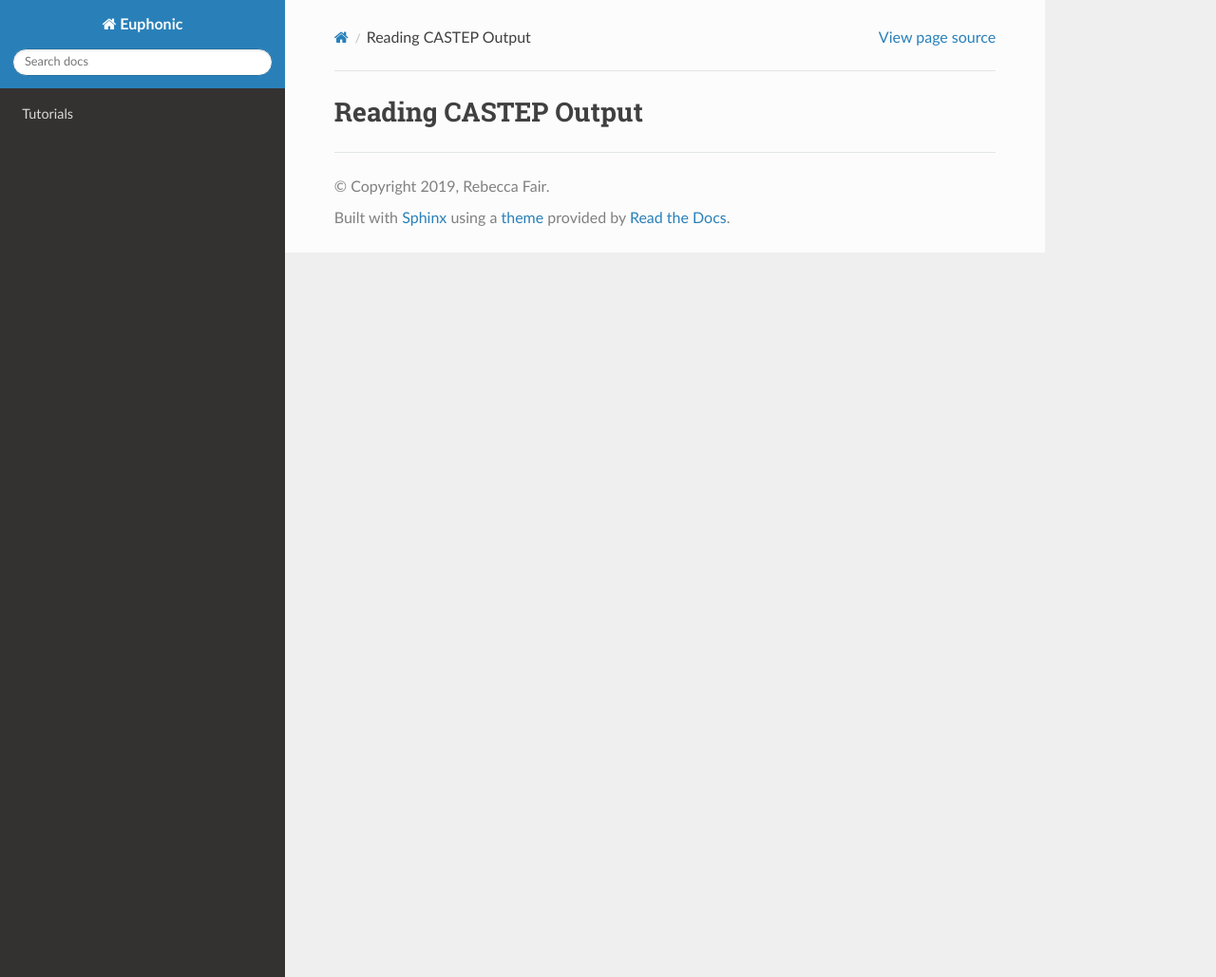
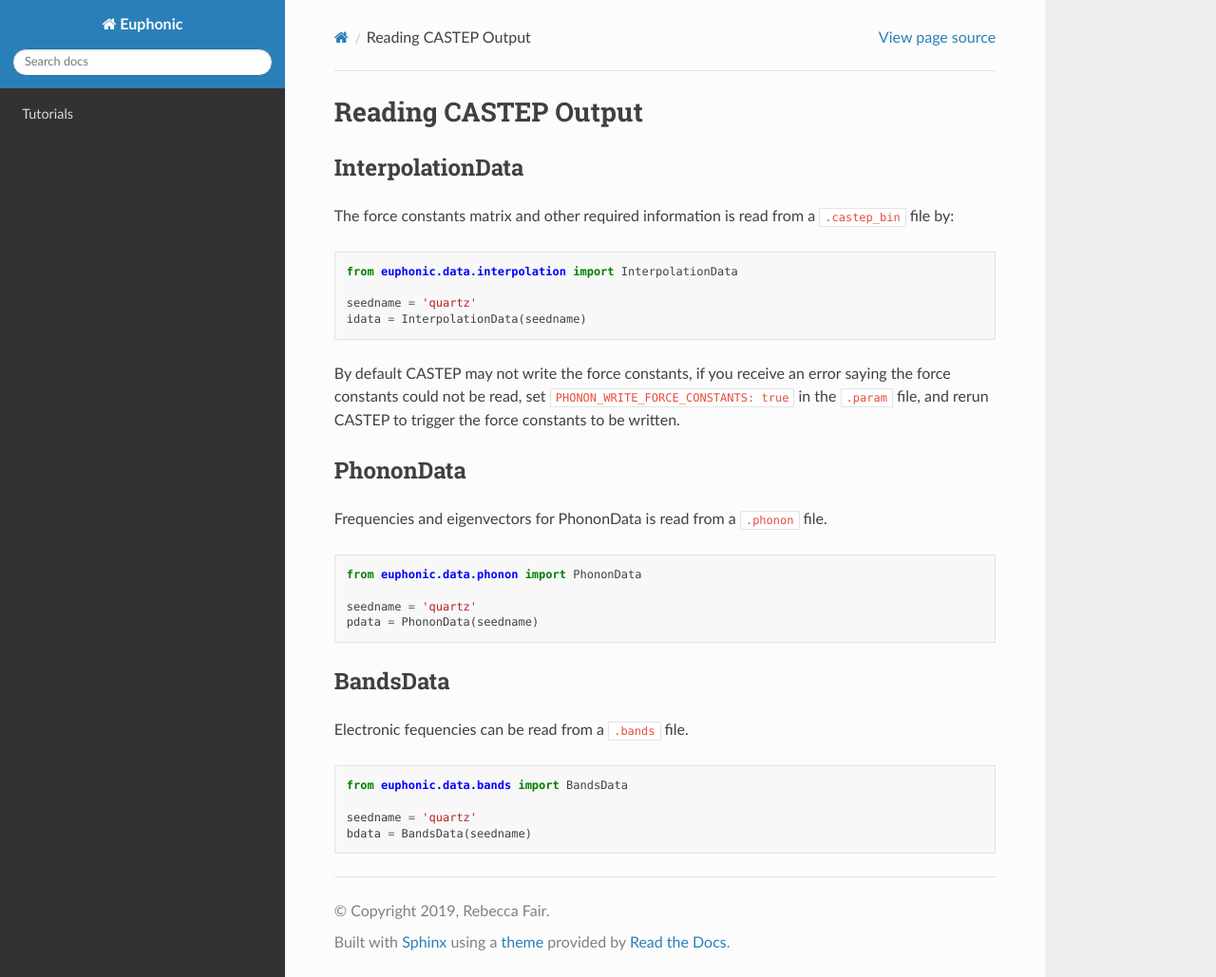
Before and after one commit to pace-neutrons/Euphonic, a Sphinx documentation site: the page built from doc/source/read_castep.rst, in a window 1280 px wide and 1029 px high. Shown: the whole window at 95% size. Built offline with Sphinx 7.4.7 and the Read the Docs theme 2.0.0, drawn with Linux system fonts in a browser that asks for light colours.

Commit message:
Update Reading CASTEP Data page

```diff
--- a/doc/source/conf.py
+++ b/doc/source/conf.py
@@ -58,6 +58,8 @@ html_theme = 'sphinx_rtd_theme'
 # so a file named "default.css" will overwrite the builtin "default.css".
 html_static_path = ['_static']
 
+# Autodoc settings
+autodoc_member_order='bysource'
 # Configure Autodoc's autodoc-skip-member event to not skip __init__ methods
 def skip(app, what, name, obj, would_skip, options):
     if name == "__init__":
--- a/doc/source/euphonic.data.bands.rst
+++ b/doc/source/euphonic.data.bands.rst
@@ -1,4 +1,7 @@
 .. _bands_data:
+
+BandsData
+---------
 
 .. automodule:: euphonic.data.bands
    :members:
--- a/doc/source/euphonic.data.interpolation.rst
+++ b/doc/source/euphonic.data.interpolation.rst
@@ -1,4 +1,7 @@
 .. _interpolation_data:
+
+InterpolationData
+-----------------
 
 .. automodule:: euphonic.data.interpolation
    :members:
--- a/doc/source/euphonic.data.phonon.rst
+++ b/doc/source/euphonic.data.phonon.rst
@@ -1,4 +1,7 @@
 .. _phonon_data:
+
+PhononData
+----------
 
 .. automodule:: euphonic.data.phonon
    :members:
--- a/doc/source/read_castep.rst
+++ b/doc/source/read_castep.rst
@@ -3,3 +3,44 @@
 =====================
 Reading CASTEP Output
 =====================
+
+InterpolationData
+-----------------
+
+The force constants matrix and other required information is read from a
+``.castep_bin`` file by:
+
+.. code-block:: py
+
+    from euphonic.data.interpolation import InterpolationData
+
+    seedname = 'quartz'
+    idata = InterpolationData(seedname)
+
+By default CASTEP may not write the force constants, if you receive an error
+saying the force constants could not be read, set
+``PHONON_WRITE_FORCE_CONSTANTS: true`` in the ``.param`` file, and rerun CASTEP
+to trigger the force constants to be written.
+
+PhononData
+----------
+
+Frequencies and eigenvectors for PhononData is read from a ``.phonon`` file.
+
+.. code-block:: py
+
+    from euphonic.data.phonon import PhononData
+
+    seedname = 'quartz'
+    pdata = PhononData(seedname)
+
+BandsData
+---------
+Electronic fequencies can be read from a ``.bands`` file.
+
+.. code-block:: py
+
+    from euphonic.data.bands import BandsData
+
+    seedname = 'quartz'
+    bdata = BandsData(seedname)
```
